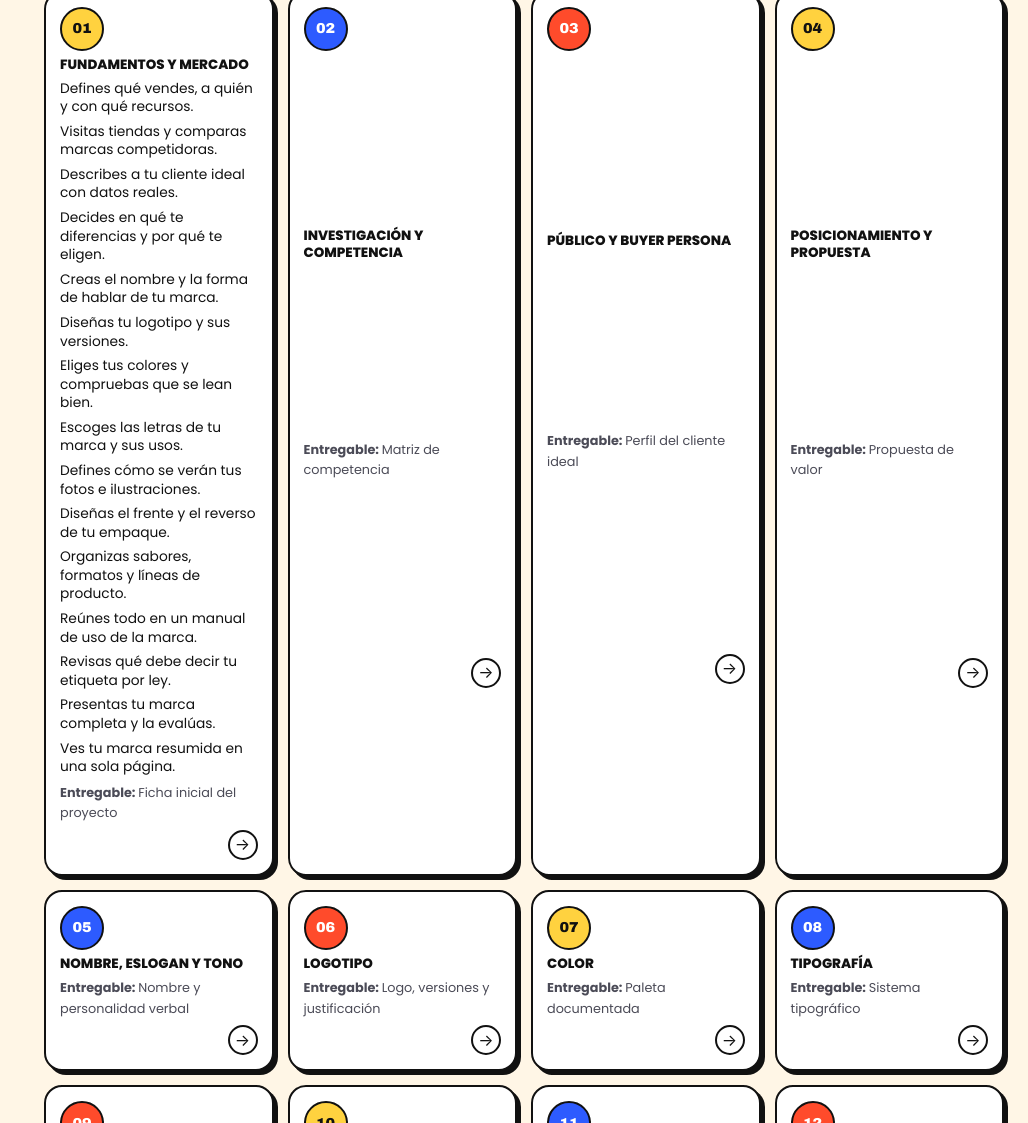
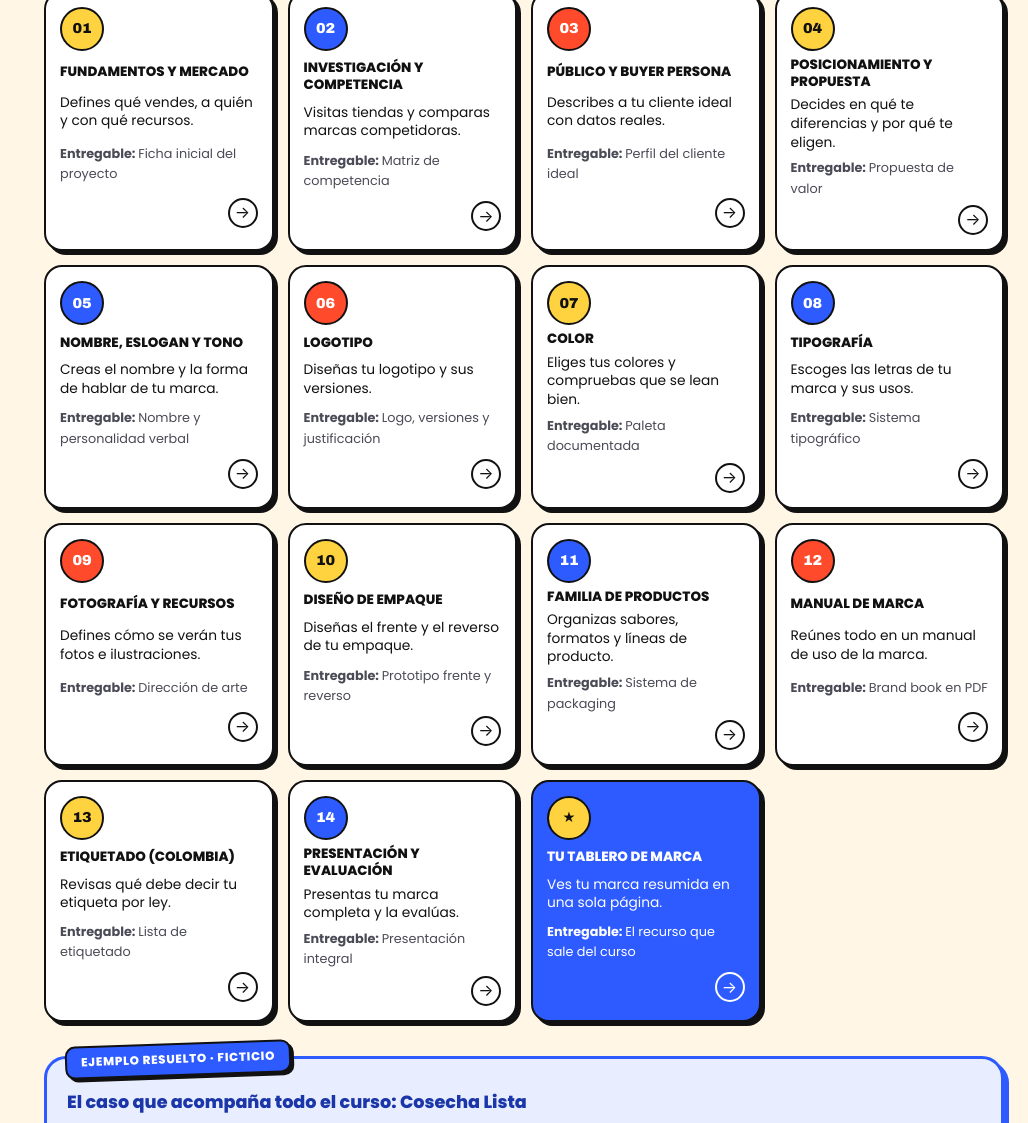
Before and after one commit to natalia-lopez-carmona/curso-marca-congelados, a plain HTML site: page index.html in a window 1280 px wide. Shown: the part 912-2035 px from the top of the page, without its empty margins (252-1280 px from the left). Drawn offline with nearby package versions, Linux system fonts and the light colour scheme; a web font is replaced by a local one.

Commit message:
Corrige la ubicación de las descripciones en la ruta
Co-Authored-By: Claude Opus 5.5 <noreply@anthropic.com>

```diff
--- a/index.html
+++ b/index.html
@@ -518,21 +518,21 @@ body.dl-on .dl-btn{display:inline-block}
 
   <div class="sec-title"><h2>Tu ruta</h2><span class="sticker yellow" style="transform:rotate(-3deg)">14 entregables + 1 recurso final</span></div>
   <nav class="route" aria-label="Módulos del curso">
-    <a href="#m1"><span class="num">01</span><b>Fundamentos y mercado</b><span class="todo">Defines qué vendes, a quién y con qué recursos.</span><span class="todo">Visitas tiendas y comparas marcas competidoras.</span><span class="todo">Describes a tu cliente ideal con datos reales.</span><span class="todo">Decides en qué te diferencias y por qué te eligen.</span><span class="todo">Creas el nombre y la forma de hablar de tu marca.</span><span class="todo">Diseñas tu logotipo y sus versiones.</span><span class="todo">Eliges tus colores y compruebas que se lean bien.</span><span class="todo">Escoges las letras de tu marca y sus usos.</span><span class="todo">Defines cómo se verán tus fotos e ilustraciones.</span><span class="todo">Diseñas el frente y el reverso de tu empaque.</span><span class="todo">Organizas sabores, formatos y líneas de producto.</span><span class="todo">Reúnes todo en un manual de uso de la marca.</span><span class="todo">Revisas qué debe decir tu etiqueta por ley.</span><span class="todo">Presentas tu marca completa y la evalúas.</span><span class="todo">Ves tu marca resumida en una sola página.</span><span class="d">Ficha inicial del proyecto</span><span class="arrow">→</span></a>
-    <a href="#m2"><span class="num">02</span><b>Investigación y competencia</b><span class="d">Matriz de competencia</span><span class="arrow">→</span></a>
-    <a href="#m3"><span class="num">03</span><b>Público y buyer persona</b><span class="d">Perfil del cliente ideal</span><span class="arrow">→</span></a>
-    <a href="#m4"><span class="num">04</span><b>Posicionamiento y propuesta</b><span class="d">Propuesta de valor</span><span class="arrow">→</span></a>
-    <a href="#m5"><span class="num">05</span><b>Nombre, eslogan y tono</b><span class="d">Nombre y personalidad verbal</span><span class="arrow">→</span></a>
-    <a href="#m6"><span class="num">06</span><b>Logotipo</b><span class="d">Logo, versiones y justificación</span><span class="arrow">→</span></a>
-    <a href="#m7"><span class="num">07</span><b>Color</b><span class="d">Paleta documentada</span><span class="arrow">→</span></a>
-    <a href="#m8"><span class="num">08</span><b>Tipografía</b><span class="d">Sistema tipográfico</span><span class="arrow">→</span></a>
-    <a href="#m9"><span class="num">09</span><b>Fotografía y recursos</b><span class="d">Dirección de arte</span><span class="arrow">→</span></a>
-    <a href="#m10"><span class="num">10</span><b>Diseño de empaque</b><span class="d">Prototipo frente y reverso</span><span class="arrow">→</span></a>
-    <a href="#m11"><span class="num">11</span><b>Familia de productos</b><span class="d">Sistema de packaging</span><span class="arrow">→</span></a>
-    <a href="#m12"><span class="num">12</span><b>Manual de marca</b><span class="d">Brand book en PDF</span><span class="arrow">→</span></a>
-    <a href="#m13"><span class="num">13</span><b>Etiquetado (Colombia)</b><span class="d">Lista de etiquetado</span><span class="arrow">→</span></a>
-    <a href="#m14"><span class="num">14</span><b>Presentación y evaluación</b><span class="d">Presentación integral</span><span class="arrow">→</span></a>
-    <a href="#recurso" class="final"><span class="num">★</span><b>Tu tablero de marca</b><span class="d">El recurso que sale del curso</span><span class="arrow">→</span></a>
+    <a href="#m1"><span class="num">01</span><b>Fundamentos y mercado</b><span class="todo">Defines qué vendes, a quién y con qué recursos.</span><span class="d">Ficha inicial del proyecto</span><span class="arrow">→</span></a>
+    <a href="#m2"><span class="num">02</span><b>Investigación y competencia</b><span class="todo">Visitas tiendas y comparas marcas competidoras.</span><span class="d">Matriz de competencia</span><span class="arrow">→</span></a>
+    <a href="#m3"><span class="num">03</span><b>Público y buyer persona</b><span class="todo">Describes a tu cliente ideal con datos reales.</span><span class="d">Perfil del cliente ideal</span><span class="arrow">→</span></a>
+    <a href="#m4"><span class="num">04</span><b>Posicionamiento y propuesta</b><span class="todo">Decides en qué te diferencias y por qué te eligen.</span><span class="d">Propuesta de valor</span><span class="arrow">→</span></a>
+    <a href="#m5"><span class="num">05</span><b>Nombre, eslogan y tono</b><span class="todo">Creas el nombre y la forma de hablar de tu marca.</span><span class="d">Nombre y personalidad verbal</span><span class="arrow">→</span></a>
+    <a href="#m6"><span class="num">06</span><b>Logotipo</b><span class="todo">Diseñas tu logotipo y sus versiones.</span><span class="d">Logo, versiones y justificación</span><span class="arrow">→</span></a>
+    <a href="#m7"><span class="num">07</span><b>Color</b><span class="todo">Eliges tus colores y compruebas que se lean bien.</span><span class="d">Paleta documentada</span><span class="arrow">→</span></a>
+    <a href="#m8"><span class="num">08</span><b>Tipografía</b><span class="todo">Escoges las letras de tu marca y sus usos.</span><span class="d">Sistema tipográfico</span><span class="arrow">→</span></a>
+    <a href="#m9"><span class="num">09</span><b>Fotografía y recursos</b><span class="todo">Defines cómo se verán tus fotos e ilustraciones.</span><span class="d">Dirección de arte</span><span class="arrow">→</span></a>
+    <a href="#m10"><span class="num">10</span><b>Diseño de empaque</b><span class="todo">Diseñas el frente y el reverso de tu empaque.</span><span class="d">Prototipo frente y reverso</span><span class="arrow">→</span></a>
+    <a href="#m11"><span class="num">11</span><b>Familia de productos</b><span class="todo">Organizas sabores, formatos y líneas de producto.</span><span class="d">Sistema de packaging</span><span class="arrow">→</span></a>
+    <a href="#m12"><span class="num">12</span><b>Manual de marca</b><span class="todo">Reúnes todo en un manual de uso de la marca.</span><span class="d">Brand book en PDF</span><span class="arrow">→</span></a>
+    <a href="#m13"><span class="num">13</span><b>Etiquetado (Colombia)</b><span class="todo">Revisas qué debe decir tu etiqueta por ley.</span><span class="d">Lista de etiquetado</span><span class="arrow">→</span></a>
+    <a href="#m14"><span class="num">14</span><b>Presentación y evaluación</b><span class="todo">Presentas tu marca completa y la evalúas.</span><span class="d">Presentación integral</span><span class="arrow">→</span></a>
+    <a href="#recurso" class="final"><span class="num">★</span><b>Tu tablero de marca</b><span class="todo">Ves tu marca resumida en una sola página.</span><span class="d">El recurso que sale del curso</span><span class="arrow">→</span></a>
   </nav>
 
   <div class="block">
```
